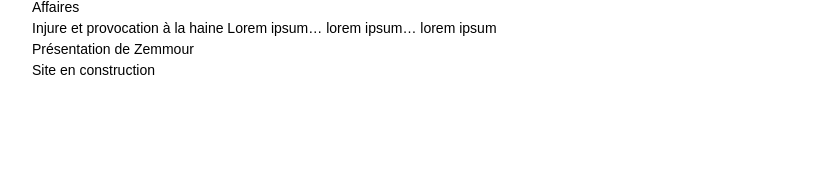
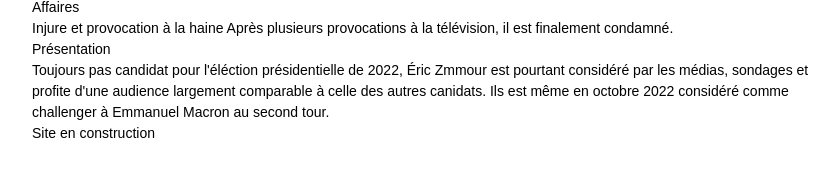
Before and after one commit to LeoPaulD/Zob2022, an Eleventy site: page personnes/eric-zemmour.md in a window 1280 px wide. Shown: the part 216-392 px from the top of the page, without its empty margins (208-1046 px from the left). Built offline with nearby package versions, Linux system fonts and the light colour scheme; Eleventy itself is replaced by a stand-in of ours; files that its build step writes are made by us from their sources.

Commit message:
Zemmour description

```diff
--- a/layouts/people.njk
+++ b/layouts/people.njk
@@ -33,6 +33,8 @@
                 {% endfor %}
             </ul>
 
+            <h2>Présentation</h2>
+
             {{ content | safe }}
 
         </main>
--- a/personnes/eric-zemmour.md
+++ b/personnes/eric-zemmour.md
@@ -7,11 +7,11 @@
 parti:
 facts:
   - title: Injure et provocation à la haine
+    date:
+    type:
     description: >
-      Lorem ipsum…
-      lorem ipsum…
-      lorem ipsum
+      Après plusieurs provocations à la télévision, il est finalement condamné.
     source: https://www.lemonde.fr/societe/article/2020/09/25/eric-zemmour-condamne-a-10-000-euros-d-amende-pour-injure-et-provocation-a-la-haine_6053635_3224.html
 ---
 
-Présentation de Zemmour
+Toujours pas candidat pour l'éléction présidentielle de 2022, Éric Zmmour est pourtant considéré par les médias, sondages et profite d'une audience largement comparable à celle des autres canidats. Ils est même en octobre 2022 considéré comme [challenger à Emmanuel Macron au second tour](https://www.lefigaro.fr/elections/presidentielles/un-sondage-donne-pour-la-premiere-fois-eric-zemmour-qualifie-au-second-tour-20211006).
```
